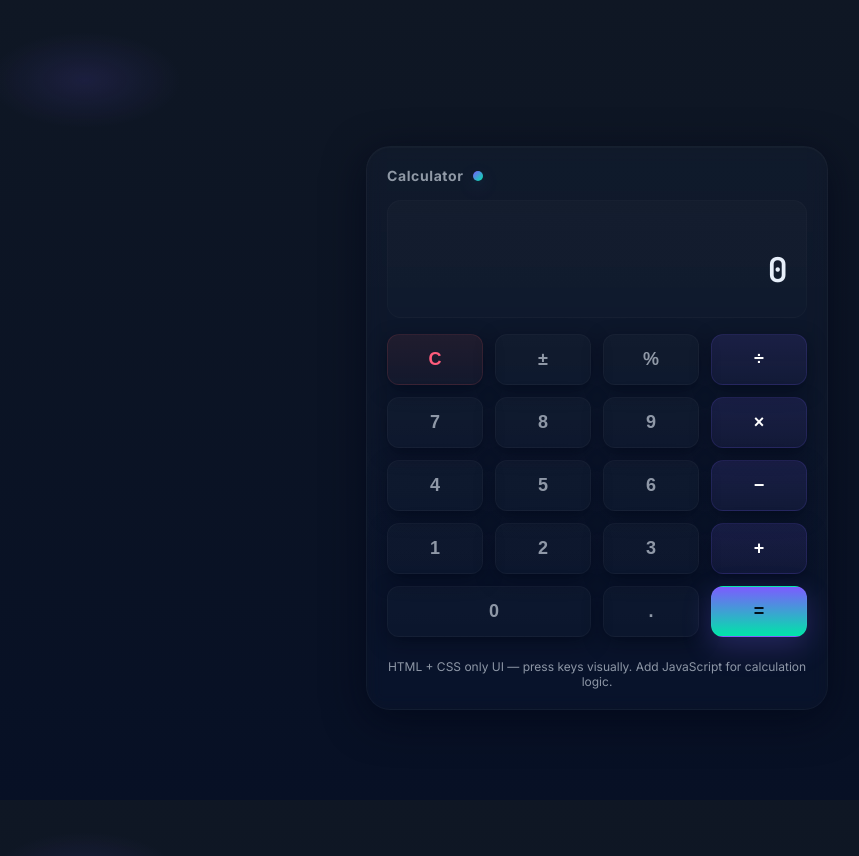
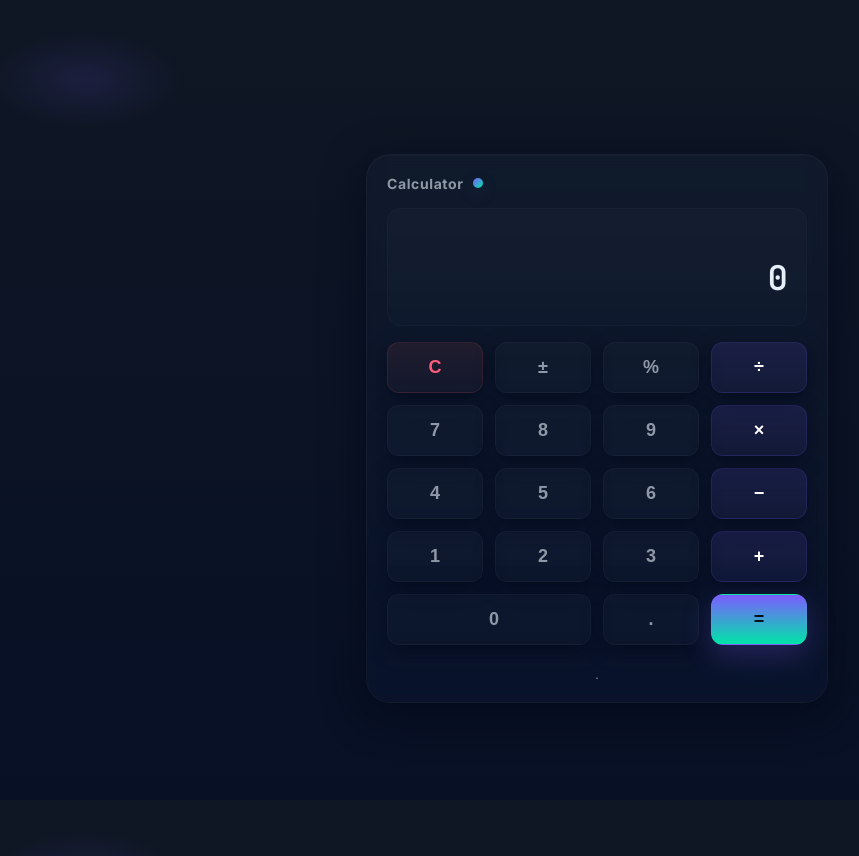
Before and after one commit to JAY20921/Web-Dev, a plain HTML site: page calculator/index.html in a window 1280 px wide. Shown: the whole page, without its empty margins (43-902 px from the left). Drawn offline with Linux system fonts and the light colour scheme.

Commit message:
Update index.html

```diff
--- a/calculator/index.html
+++ b/calculator/index.html
@@ -42,7 +42,7 @@
       <button class="key equals" type="button" aria-label="equals">=</button>
     </div>
 
-    <div class="hint">HTML + CSS only UI — press keys visually. Add JavaScript for calculation logic.</div>
+    <div class="hint">.</div>
   </main>
 
 </body>
```
